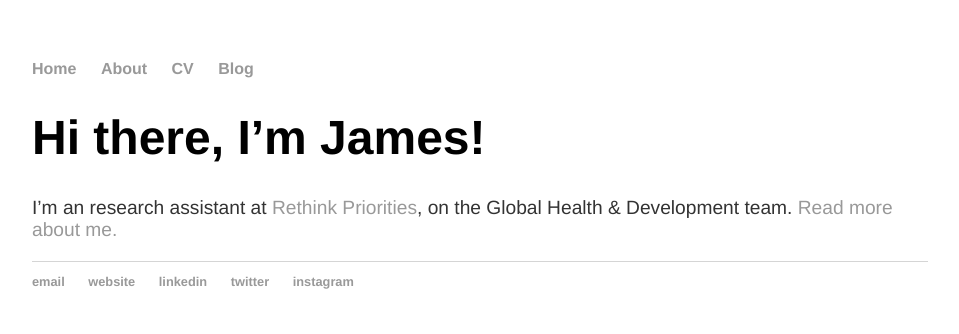
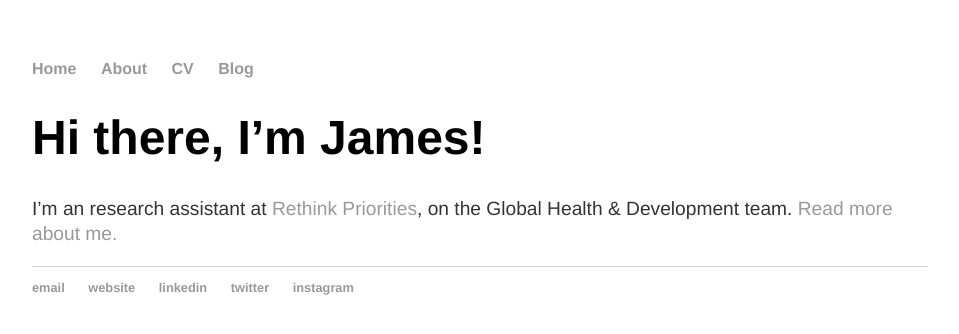
Before and after one commit to y-james-hu/y-james-hu.github.io, a Jekyll site: the page built from index.html, in a window 1280 px wide. Shown: the top 334 px of the page, without its empty margins (160-1119 px from the left). Built offline with Jekyll 4.4.1, drawn with Linux system fonts in a browser that asks for light colours.

Commit message:
Update main.css

```diff
--- a/css/main.css
+++ b/css/main.css
@@ -26,7 +26,7 @@ h1 {
 p {
     font-size: 1.2em;
     font-family:'Helvetica', 'Arial', 'Sans-Serif';
-    line-height: 1.15em;
+    line-height: 1.3em;
     color: #333;
 }
 footer {
```
